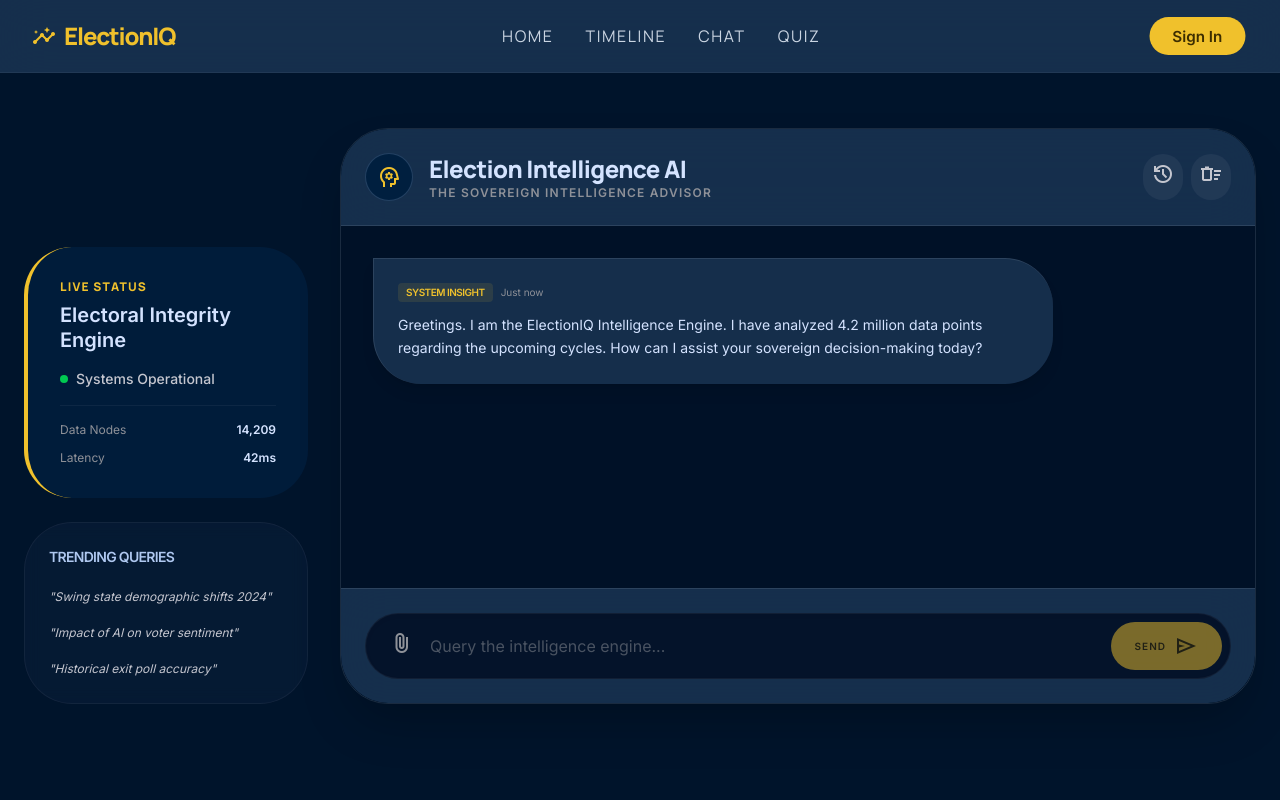
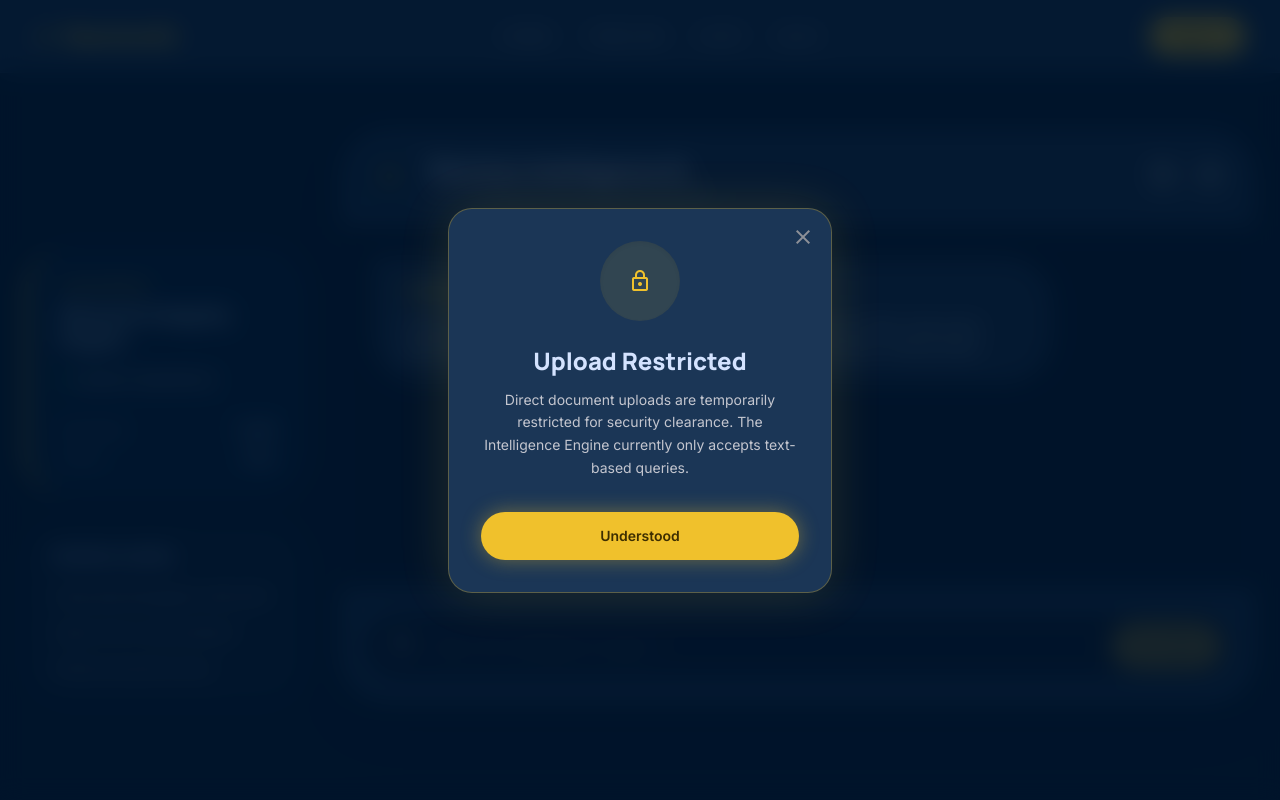
Before and after one commit to apex2224/ElectionProcess, a React (Vite) app in the folder frontend/: page /chat in a window 1280 px wide. Both pictures are taken after a click on the button "attach_file". Shown: the top 800 px of the page. Built offline with nearby package versions, Linux system fonts and the light colour scheme; no server answers.

Commit message:
feat: add restricted upload modal to chat

```diff
--- a/frontend/src/pages/Chat.jsx
+++ b/frontend/src/pages/Chat.jsx
@@ -14,6 +14,7 @@ const Chat = () => {
   const [isLoading, setIsLoading] = useState(false);
   const [showHistoryModal, setShowHistoryModal] = useState(false);
   const [showClearModal, setShowClearModal] = useState(false);
+  const [showUploadModal, setShowUploadModal] = useState(false);
 
   const handleDeleteMessage = (idToDelete) => {
     setMessages((prev) => prev.filter(msg => msg.id !== idToDelete));
@@ -190,7 +191,7 @@ const Chat = () => {
             <div className="p-4 md:p-6 bg-[#1b3656]/80 backdrop-blur-[24px] rounded-b-xl border-t border-white/10 relative z-20">
               <div className="flex items-center gap-2 md:gap-4 bg-surface-container-lowest/80 p-2 pl-4 md:pl-6 rounded-full border border-white/5 shadow-inner">
                 <button
-                  onClick={() => alert("File upload is temporarily restricted for security clearance.")}
+                  onClick={() => setShowUploadModal(true)}
                   title="Attach File"
                   className="text-outline hover:text-secondary transition-colors hidden sm:block"
                 >
@@ -291,6 +292,21 @@ const Chat = () => {
           </div>
         </div>
       )}
+
+      {/* Upload Restricted Modal */}
+      {showUploadModal && (
+        <div className="fixed inset-0 z-[100] flex items-center justify-center p-4 bg-background/80 backdrop-blur-md animate-fade-in">
+          <div className="bg-surface-container-highest border border-secondary/30 rounded-3xl w-full max-w-sm overflow-hidden shadow-[0_0_50px_rgba(240,193,44,0.15)] text-center p-8 relative">
+            <button onClick={() => setShowUploadModal(false)} className="absolute top-4 right-4 text-outline hover:text-white transition-colors"><span className="material-symbols-outlined">close</span></button>
+            <div className="w-20 h-20 bg-secondary/10 rounded-full flex items-center justify-center mx-auto mb-6 shadow-inner">
+              <span className="material-symbols-outlined text-secondary text-4xl">lock</span>
+            </div>
+            <h3 className="text-2xl font-headline font-bold text-on-surface mb-3">Upload Restricted</h3>
+            <p className="text-on-surface-variant mb-8 text-sm leading-relaxed">Direct document uploads are temporarily restricted for security clearance. The Intelligence Engine currently only accepts text-based queries.</p>
+            <button onClick={() => setShowUploadModal(false)} className="w-full py-3.5 rounded-xl bg-secondary text-on-secondary hover:brightness-110 transition-all font-bold text-sm shadow-[0_0_20px_rgba(240,193,44,0.4)]">Understood</button>
+          </div>
+        </div>
+      )}
     </div>
   );
 };
```
